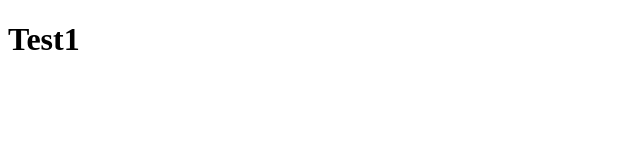
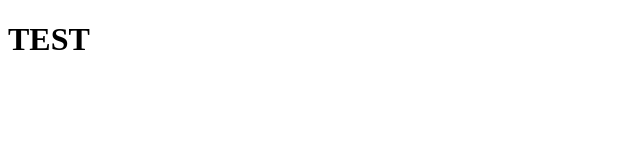
Before and after one commit to BayClaus/BayClaus.github.io, a plain HTML site: page index.html in a window 1280 px wide. Shown: the full height of the page, 0-640 px from the left. Drawn offline with Linux system fonts and the light colour scheme.

Commit message:
Update index.html

```diff
--- a/index.html
+++ b/index.html
@@ -1,7 +1,6 @@
 <!DOCTYPE html>
-<head>
-
-</head>
-<body>
-  <h1>Test1</h1>
-</body>
+   <html>
+      <body>
+          <h1>TEST</h1>
+      </body>
+   </html>
```
